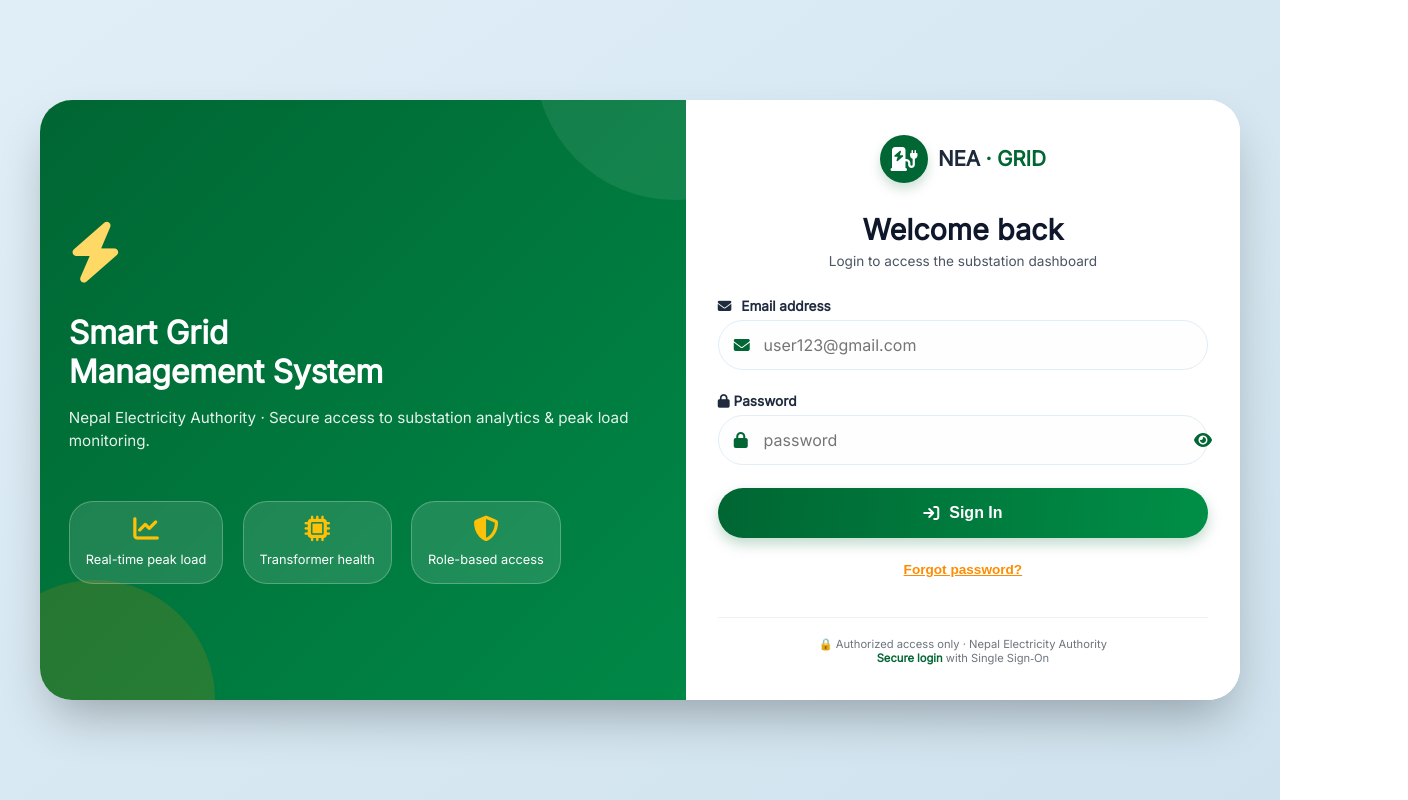
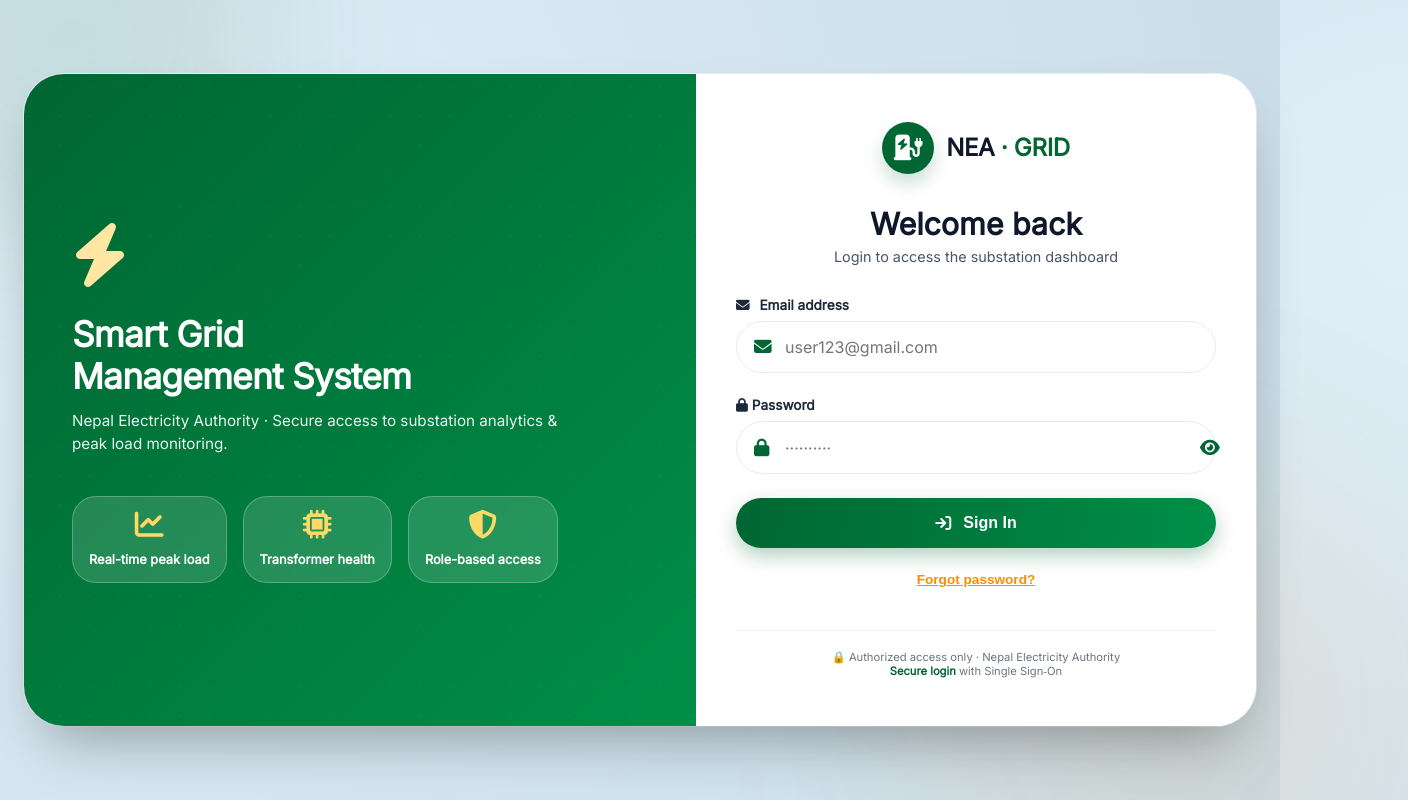
Before and after one commit to deepakrajpant/grid, a plain HTML site: page index.html in a window 1280 px wide. Shown: the top 800 px of the page, 1408 px wide, since content can reach past the window. Drawn offline with Linux system fonts and the light colour scheme; no server answers.

Commit message:
Update index.html

```diff
--- a/index.html
+++ b/index.html
@@ -3,7 +3,7 @@
 <head>
   <meta charset="UTF-8">
   <meta name="viewport" content="width=device-width, initial-scale=1.0, viewport-fit=cover, user-scalable=yes">
-  <title>NEA Smart Grid Access | Login</title>
+  <title>NEA Smart Grid | Secure Login</title>
   <link rel="stylesheet" href="https://cdnjs.cloudflare.com/ajax/libs/font-awesome/6.4.0/css/all.min.css">
   <link href="https://fonts.googleapis.com/css2?family=Inter:opsz,wght@14..32,300;400;500;600;700;800&display=swap" rel="stylesheet">
   <style>
@@ -15,32 +15,61 @@
 
     body {
       font-family: 'Inter', sans-serif;
-      background: linear-gradient(145deg, #e0eef7 0%, #cfe2ed 100%);
+      background: radial-gradient(circle at 10% 30%, #e0eef7, #c8dce8);
       min-height: 100vh;
       display: flex;
       align-items: center;
       justify-content: center;
-      padding: 1rem;
+      padding: 1.5rem;
+      position: relative;
     }
 
-    /* main container - card style */
+    /* animated background accents */
+    body::before {
+      content: '';
+      position: absolute;
+      top: -20%;
+      left: -10%;
+      width: 400px;
+      height: 400px;
+      background: rgba(0, 102, 51, 0.1);
+      border-radius: 50%;
+      filter: blur(80px);
+      z-index: 0;
+    }
+
+    body::after {
+      content: '';
+      position: absolute;
+      bottom: -20%;
+      right: -10%;
+      width: 500px;
+      height: 500px;
+      background: rgba(255, 140, 0, 0.08);
+      border-radius: 50%;
+      filter: blur(100px);
+      z-index: 0;
+    }
+
     .login-wrapper {
-      max-width: 1200px;
+      max-width: 1300px;
       width: 100%;
-      background: rgba(255, 255, 255, 0.98);
-      border-radius: 2rem;
-      box-shadow: 0 25px 50px -12px rgba(0, 0, 0, 0.3);
+      background: rgba(255, 255, 255, 0.96);
+      backdrop-filter: blur(2px);
+      border-radius: 2.5rem;
+      box-shadow: 0 30px 60px -20px rgba(0, 0, 0, 0.35), 0 0 0 1px rgba(255,255,255,0.5);
       overflow: hidden;
       display: flex;
       flex-wrap: wrap;
-      transition: all 0.2s;
+      transition: all 0.3s ease;
+      z-index: 2;
     }
 
-    /* left illustration panel - green gradient (NEA style) */
+    /* LEFT PANEL – improved for large screens */
     .hero-panel {
       flex: 1.2;
-      background: linear-gradient(135deg, #006633 0%, #008847 100%);
-      padding: 2rem 1.8rem;
+      background: linear-gradient(135deg, #006633 0%, #008f47 100%);
+      padding: 2.5rem 2rem;
       display: flex;
       flex-direction: column;
       justify-content: center;
@@ -49,84 +78,74 @@
       overflow: hidden;
     }
 
-    .hero-panel::before {
-      content: "";
+    .hero-panel .bg-pattern {
       position: absolute;
-      top: -30%;
-      right: -20%;
-      width: 280px;
-      height: 280px;
-      background: rgba(255,255,255,0.08);
-      border-radius: 50%;
-      pointer-events: none;
-    }
-
-    .hero-panel::after {
-      content: "";
-      position: absolute;
-      bottom: -20%;
-      left: -10%;
-      width: 240px;
-      height: 240px;
-      background: rgba(255,140,0,0.15);
-      border-radius: 50%;
+      top: 0;
+      left: 0;
+      width: 100%;
+      height: 100%;
+      background-image: radial-gradient(circle at 20% 40%, rgba(255,255,255,0.1) 2%, transparent 2.5%);
+      background-size: 30px 30px;
       pointer-events: none;
     }
 
     .hero-icon {
-      font-size: 3.8rem;
-      margin-bottom: 1.5rem;
-      color: #FFD966;
+      font-size: 4rem;
+      margin-bottom: 1.2rem;
+      color: #FFE6A3;
+      display: inline-block;
     }
 
     .hero-panel h2 {
-      font-size: 2rem;
-      font-weight: 700;
-      letter-spacing: -0.3px;
-      margin-bottom: 1rem;
+      font-size: 2.2rem;
+      font-weight: 800;
+      letter-spacing: -0.02em;
+      margin-bottom: 0.8rem;
       line-height: 1.2;
     }
 
     .hero-panel p {
       font-size: 0.95rem;
-      opacity: 0.9;
+      opacity: 0.92;
       margin-bottom: 2rem;
       line-height: 1.5;
+      max-width: 90%;
     }
 
     .feature-grid {
       display: flex;
-      gap: 1.2rem;
+      gap: 1rem;
       flex-wrap: wrap;
-      margin-top: 1rem;
+      margin-top: 0.5rem;
     }
 
     .feature-card {
-      background: rgba(255, 255, 255, 0.12);
+      background: rgba(255, 255, 255, 0.14);
       backdrop-filter: blur(4px);
       padding: 0.9rem 1rem;
       border-radius: 1.5rem;
       min-width: 130px;
       text-align: center;
       border: 1px solid rgba(255,255,255,0.25);
+      transition: transform 0.2s;
     }
 
     .feature-card i {
-      font-size: 1.6rem;
-      margin-bottom: 0.4rem;
+      font-size: 1.8rem;
+      margin-bottom: 0.5rem;
       display: block;
-      color: #FFC107;
+      color: #FFD966;
     }
 
     .feature-card span {
-      font-weight: 500;
+      font-weight: 600;
       font-size: 0.8rem;
     }
 
-    /* right form panel */
+    /* RIGHT FORM PANEL – refined spacing */
     .form-panel {
       flex: 1;
-      padding: 2.2rem 2rem;
+      padding: 2.5rem 2.2rem;
       background: white;
       position: relative;
     }
@@ -134,63 +153,62 @@
     .logo-area {
       display: flex;
       align-items: center;
-      gap: 10px;
-      margin-bottom: 1.8rem;
+      gap: 12px;
+      margin-bottom: 2rem;
       justify-content: center;
     }
 
     .logo-badge {
       background: #006633;
-      width: 48px;
-      height: 48px;
+      width: 52px;
+      height: 52px;
       border-radius: 60px;
       display: flex;
       align-items: center;
       justify-content: center;
       color: white;
-      font-size: 1.5rem;
-      box-shadow: 0 6px 12px rgba(0,102,51,0.2);
+      font-size: 1.6rem;
+      box-shadow: 0 10px 18px rgba(0,102,51,0.2);
     }
 
     .logo-text {
-      font-weight: 700;
-      font-size: 1.3rem;
-      color: #1e293b;
-      letter-spacing: -0.2px;
+      font-weight: 800;
+      font-size: 1.5rem;
+      color: #0f172a;
+      letter-spacing: -0.3px;
     }
 
     .logo-text span {
       color: #006633;
-      font-weight: 800;
     }
 
     .form-header {
       text-align: center;
-      margin-bottom: 1.8rem;
+      margin-bottom: 2rem;
     }
 
     .form-header h1 {
-      font-size: 1.8rem;
+      font-size: 1.9rem;
       font-weight: 700;
       color: #0f172a;
     }
 
     .form-header p {
-      color: #4b5563;
-      font-size: 0.85rem;
+      color: #475569;
+      font-size: 0.9rem;
       margin-top: 6px;
     }
 
     .input-group {
-      margin-bottom: 1.4rem;
+      margin-bottom: 1.5rem;
     }
 
     .input-group label {
       display: block;
       font-weight: 600;
       font-size: 0.85rem;
-      color: #1f2a3e;
-      margin-bottom: 6px;
+      color: #1e293b;
+      margin-bottom: 8px;
     }
 
     .input-icon-wrapper {
@@ -201,35 +219,34 @@
 
     .input-icon-wrapper i:first-child {
       position: absolute;
-      left: 16px;
+      left: 18px;
       color: #006633;
-      font-size: 1rem;
+      font-size: 1.1rem;
       z-index: 2;
       pointer-events: none;
     }
 
     .input-icon-wrapper input {
       width: 100%;
-      padding: 0.9rem 3rem 0.9rem 2.8rem;
+      padding: 0.95rem 3rem 0.95rem 3rem;
       border: 1.5px solid #e2edf4;
       border-radius: 60px;
       font-size: 1rem;
       font-family: 'Inter', sans-serif;
       transition: all 0.2s;
-      background: #fefefe;
+      background: #ffffff;
       outline: none;
       -webkit-appearance: none;
     }
 
-    /* improve touch target for mobile */
     .input-icon-wrapper input:focus {
       border-color: #FF8C00;
-      box-shadow: 0 0 0 3px rgba(255, 140, 0, 0.15);
+      box-shadow: 0 0 0 4px rgba(255, 140, 0, 0.12);
     }
 
     .password-toggle {
       position: absolute;
-      right: 14px;
+      right: 18px;
       background: none;
       border: none;
       cursor: pointer;
@@ -247,18 +264,7 @@
       color: #006633;
     }
 
-    /* larger hit area on mobile */
-    @media (max-width: 640px) {
-      .password-toggle {
-        padding: 14px 10px;
-        right: 10px;
-      }
-      .input-icon-wrapper input {
-        padding: 0.9rem 3.2rem 0.9rem 2.8rem;
-        font-size: 16px; /* prevents zoom on iOS */
-      }
-    }
-
+    /* button */
     .btn-login {
       background: linear-gradient(95deg, #006633, #008f47);
       width: 100%;
@@ -271,15 +277,21 @@
       display: flex;
       align-items: center;
       justify-content: center;
-      gap: 10px;
+      gap: 12px;
       cursor: pointer;
-      transition: 0.2s;
+      transition: all 0.25s;
       margin: 0.8rem 0 1rem;
-      box-shadow: 0 6px 14px rgba(0,102,51,0.25);
+      box-shadow: 0 8px 20px rgba(0,102,51,0.3);
+    }
+
+    .btn-login:hover {
+      transform: translateY(-2px);
+      filter: brightness(1.02);
+      box-shadow: 0 12px 24px rgba(0,102,51,0.35);
     }
 
     .btn-login:active {
-      transform: scale(0.97);
+      transform: scale(0.98);
     }
 
     .forgot-link {
@@ -300,7 +312,7 @@
 
     .footer-note {
       text-align: center;
-      margin-top: 2rem;
+      margin-top: 2.2rem;
       font-size: 0.7rem;
       color: #6c757d;
       border-top: 1px solid #eef2f5;
@@ -313,12 +325,14 @@
       font-weight: 600;
     }
 
+    /* status messages */
     .msg-alert {
-      padding: 0.8rem;
+      padding: 0.8rem 1rem;
       border-radius: 60px;
       font-size: 0.8rem;
       text-align: center;
       margin-bottom: 1.2rem;
+      font-weight: 500;
     }
 
     .msg-error {
@@ -333,14 +347,14 @@
       border-left: 4px solid #006633;
     }
 
-    /* loading overlay */
+    /* loading spinner */
     .loading-overlay {
       position: absolute;
       top: 0;
       left: 0;
       width: 100%;
       height: 100%;
-      background: rgba(255,255,255,0.9);
+      background: rgba(255,255,255,0.94);
       backdrop-filter: blur(4px);
       display: flex;
       align-items: center;
@@ -358,8 +372,8 @@
     }
 
     .spinner {
-      width: 44px;
-      height: 44px;
+      width: 48px;
+      height: 48px;
       border: 4px solid #e2edf4;
       border-top: 4px solid #006633;
       border-radius: 50%;
@@ -370,72 +384,99 @@
       to { transform: rotate(360deg); }
     }
 
-    /* responsive design - mobile first optimizations */
-    @media (max-width: 800px) {
-      body {
-        padding: 0.75rem;
+    /* ===== RESPONSIVE DESIGN (PC + MOBILE) ===== */
+    @media (min-width: 1200px) {
+      .login-wrapper {
+        max-width: 1300px;
       }
+      .hero-panel {
+        padding: 3rem;
+      }
+      .form-panel {
+        padding: 3rem 2.5rem;
+      }
+    }
+
+    @media (max-width: 900px) {
+      .hero-panel {
+        flex: 1;
+      }
+      .hero-panel p {
+        max-width: 100%;
+      }
+      .feature-card {
+        min-width: 110px;
+      }
+    }
+
+    @media (max-width: 780px) {
       .hero-panel {
         display: none;
       }
+      .login-wrapper {
+        max-width: 520px;
+        margin: 0 auto;
+        border-radius: 2rem;
+      }
       .form-panel {
-        flex: 1;
-        padding: 1.8rem 1.5rem;
-      }
-      .login-wrapper {
-        max-width: 500px;
-        margin: 0 auto;
-        border-radius: 1.8rem;
+        padding: 2rem 1.8rem;
       }
       .logo-text {
-        font-size: 1.2rem;
+        font-size: 1.3rem;
       }
       .form-header h1 {
-        font-size: 1.5rem;
-      }
-      .btn-login {
-        padding: 0.9rem;
+        font-size: 1.6rem;
       }
     }
 
     @media (max-width: 480px) {
+      body {
+        padding: 0.8rem;
+      }
       .form-panel {
-        padding: 1.5rem 1.2rem;
+        padding: 1.6rem 1.2rem;
       }
       .input-icon-wrapper input {
-        padding: 0.85rem 3rem 0.85rem 2.6rem;
+        padding: 0.85rem 2.8rem 0.85rem 2.8rem;
+        font-size: 16px;
+      }
+      .password-toggle {
+        right: 12px;
+        padding: 10px 8px;
+      }
+      .btn-login {
+        padding: 0.85rem;
+        font-size: 0.95rem;
       }
       .logo-badge {
-        width: 42px;
-        height: 42px;
-        font-size: 1.3rem;
-      }
-      .logo-text {
-        font-size: 1.1rem;
+        width: 44px;
+        height: 44px;
+        font-size: 1.4rem;
       }
       .form-header h1 {
         font-size: 1.4rem;
       }
-      .btn-login {
-        font-size: 0.9rem;
-      }
     }
 
     /* extra small */
-    @media (max-width: 380px) {
+    @media (max-width: 360px) {
       .form-panel {
         padding: 1.2rem 1rem;
       }
+      .input-icon-wrapper i:first-child {
+        left: 14px;
+      }
       .input-icon-wrapper input {
-        padding: 0.8rem 2.8rem 0.8rem 2.4rem;
+        padding: 0.8rem 2.5rem 0.8rem 2.5rem;
       }
     }
   </style>
 </head>
 <body>
 <div class="login-wrapper">
-  <!-- Left panel: NEA themed illustration (hidden on mobile) -->
+  <!-- Left panel: NEA illustration (hidden on tablet/mobile) -->
   <div class="hero-panel">
+    <div class="bg-pattern"></div>
     <div class="hero-icon">
       <i class="fas fa-bolt"></i>
     </div>
@@ -485,7 +526,7 @@
       <label><i class="fas fa-lock"></i> Password</label>
       <div class="input-icon-wrapper">
         <i class="fas fa-lock"></i>
-        <input type="password" id="password" placeholder="password" autocomplete="current-password">
+        <input type="password" id="password" placeholder="··········" autocomplete="current-password">
         <button class="password-toggle" id="togglePassword" type="button" aria-label="Show/Hide Password">
           <i class="fas fa-eye"></i>
         </button>
@@ -551,12 +592,11 @@
     }, 5000);
   }
 
-  // Password visibility toggle (improved icon management)
+  // Password visibility toggle (fixed)
   if (togglePassword && passwordField) {
     togglePassword.addEventListener('click', () => {
       const type = passwordField.getAttribute('type') === 'password' ? 'text' : 'password';
       passwordField.setAttribute('type', type);
-      // change icon inside the button
       const icon = togglePassword.querySelector('i');
       if (icon) {
         if (type === 'password') {
@@ -621,7 +661,7 @@
       })
       .catch((error) => {
         hideLoading();
-        showMsg(SORRY);
+        showMsg(error.message);
       });
   };
 
```
